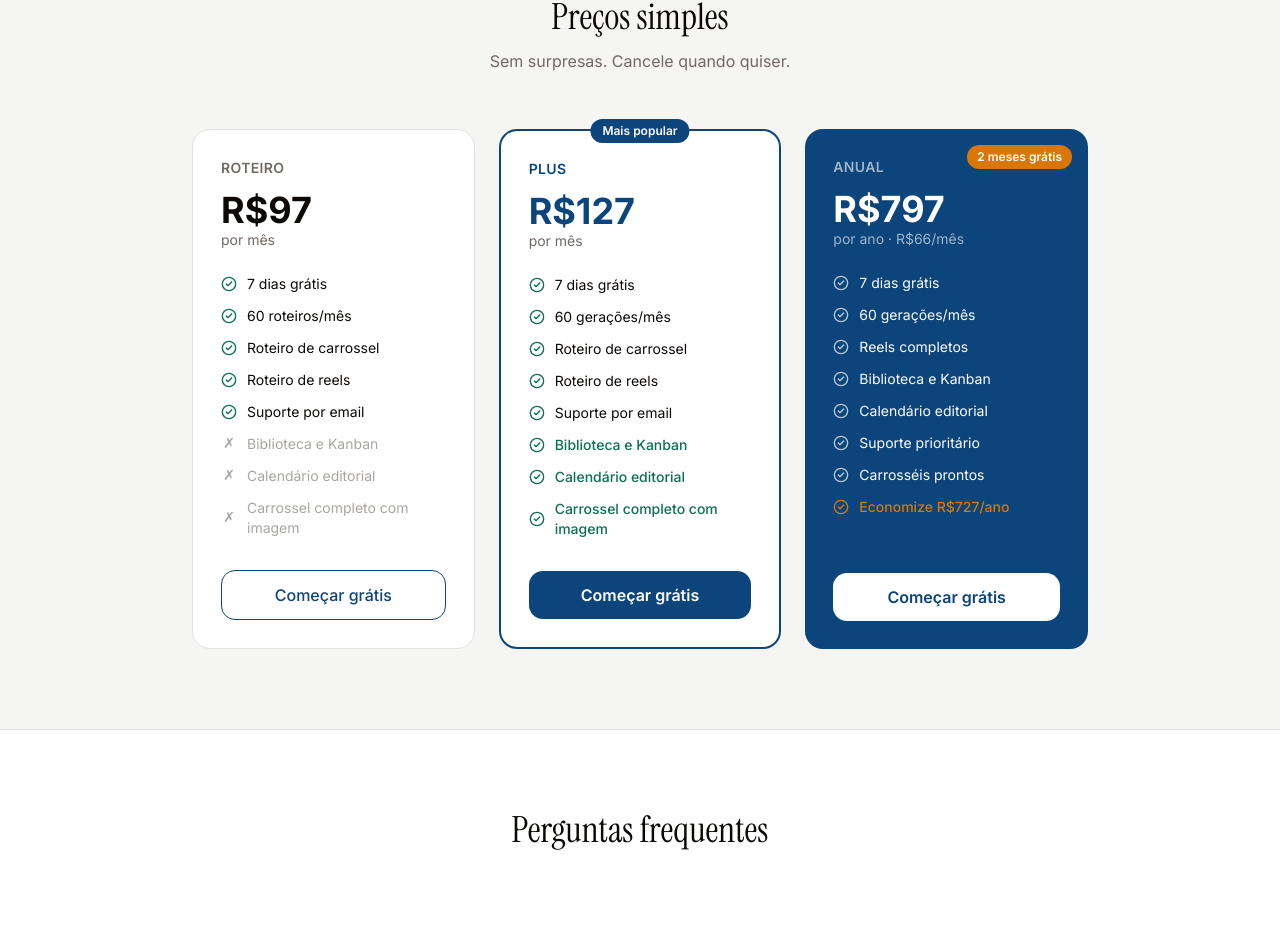
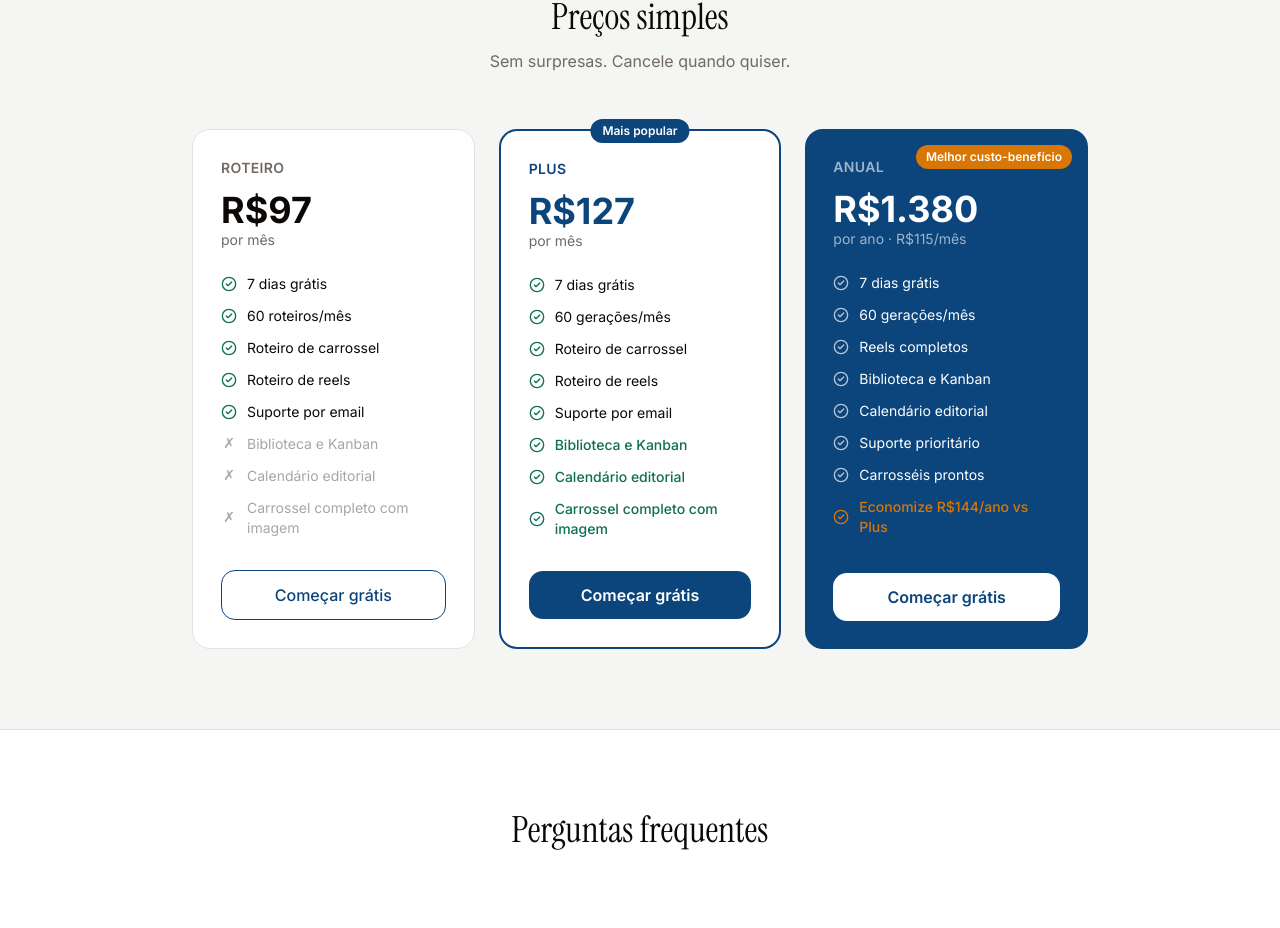
Before and after one commit to jerrysuelenignoato/JIADVOCA, a Next.js app: page / in a window 1280 px wide. Shown: the part 2529-3457 px from the top of the page. Built offline with nearby package versions, Linux system fonts and the light colour scheme; no server answers.

Commit message:
fix: update annual plan price to R$1.380 and recalculate savings
Co-Authored-By: Claude Sonnet 4.6 <noreply@anthropic.com>

```diff
--- a/app/(app)/planos/page.tsx
+++ b/app/(app)/planos/page.tsx
@@ -47,9 +47,9 @@ const PLANOS = [
   {
     id: "anual",
     nome: "Anual",
-    preco: "R$797",
+    preco: "R$1.380",
     periodo: "/ano",
-    desc: "Tudo incluso com 2 meses grátis",
+    desc: "Tudo incluso · R$115/mês",
     recursos: [
       "60 gerações por mês",
       "Roteiro de carrossel",
@@ -58,11 +58,11 @@ const PLANOS = [
       "Biblioteca e Kanban",
       "Calendário editorial",
       "Suporte prioritário",
-      "2 meses grátis",
+      "Economize R$144 vs mensal",
     ],
     nao: [],
     cor: "border-[#D97706]",
-    badge: "Economize R$727",
+    badge: "Melhor custo-benefício",
   },
 ];
 
--- a/app/page.tsx
+++ b/app/page.tsx
@@ -310,11 +310,11 @@ export default function HomePage() {
               {/* anual */}
               <div className="bg-[#0C447C] rounded-2xl p-7 flex flex-col text-white relative overflow-hidden">
                 <span className="absolute top-4 right-4 bg-[#D97706] text-white text-xs font-semibold px-2.5 py-1 rounded-full">
-                  2 meses grátis
+                  Melhor custo-benefício
                 </span>
                 <p className="text-sm font-semibold text-white/60 uppercase tracking-wide">Anual</p>
-                <p className="mt-3 text-4xl font-bold">R$797</p>
-                <p className="text-white/60 text-sm">por ano · R$66/mês</p>
+                <p className="mt-3 text-4xl font-bold">R$1.380</p>
+                <p className="text-white/60 text-sm">por ano · R$115/mês</p>
                 <ul className="mt-6 space-y-3 flex-1">
                   {[
                     "7 dias grátis",
@@ -332,7 +332,7 @@ export default function HomePage() {
                   ))}
                   <li className="flex items-center gap-2.5 text-sm text-[#D97706] font-medium">
                     <CheckCircle2 className="h-4 w-4 text-[#D97706] shrink-0" />
-                    Economize R$727/ano
+                    Economize R$144/ano vs Plus
                   </li>
                 </ul>
                 <Link
--- a/components/app/UpgradeModal.tsx
+++ b/components/app/UpgradeModal.tsx
@@ -130,12 +130,12 @@ export default function UpgradeModal({ aberto, onFechar, motivo = "cota" }: Prop
             </span>
             <p className="text-xs font-semibold text-muted-foreground uppercase tracking-wide">Anual</p>
             <p className="text-xl font-bold mt-1">
-              R$797<span className="text-xs font-normal text-muted-foreground">/ano</span>
+              R$1.380<span className="text-xs font-normal text-muted-foreground">/ano</span>
             </p>
             <ul className="text-xs text-muted-foreground mt-3 space-y-1.5 flex-1">
               <li>✓ 60 gerações/mês</li>
               <li>✓ Reels + Carrosséis</li>
-              <li className="text-[#0F6E56] font-medium">✓ Economize R$727</li>
+              <li className="text-[#0F6E56] font-medium">✓ Economize R$144/ano</li>
               <li>✓ Suporte prioritário</li>
             </ul>
             <button
--- a/lib/mercadopago.ts
+++ b/lib/mercadopago.ts
@@ -4,7 +4,7 @@ const client = new MercadoPagoConfig({
   accessToken: process.env.MP_ACCESS_TOKEN!,
 });
 
-const PLANOS = { mensal: 97, anual: 797 } as const;
+const PLANOS = { mensal: 97, anual: 1380 } as const;
 
 export const PACKS_IA = {
   pack10:  { creditos: 10,  preco: 5.00,  label: "10 imagens"  },
```
